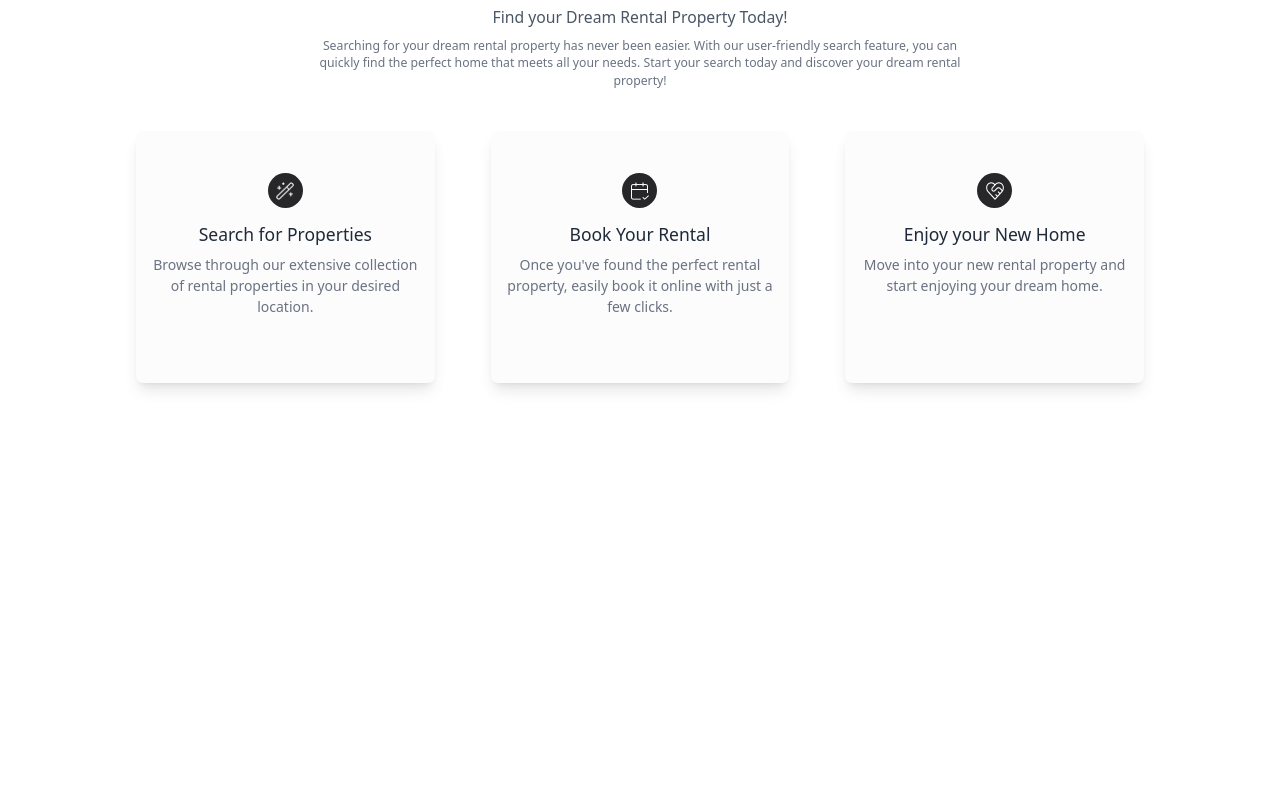
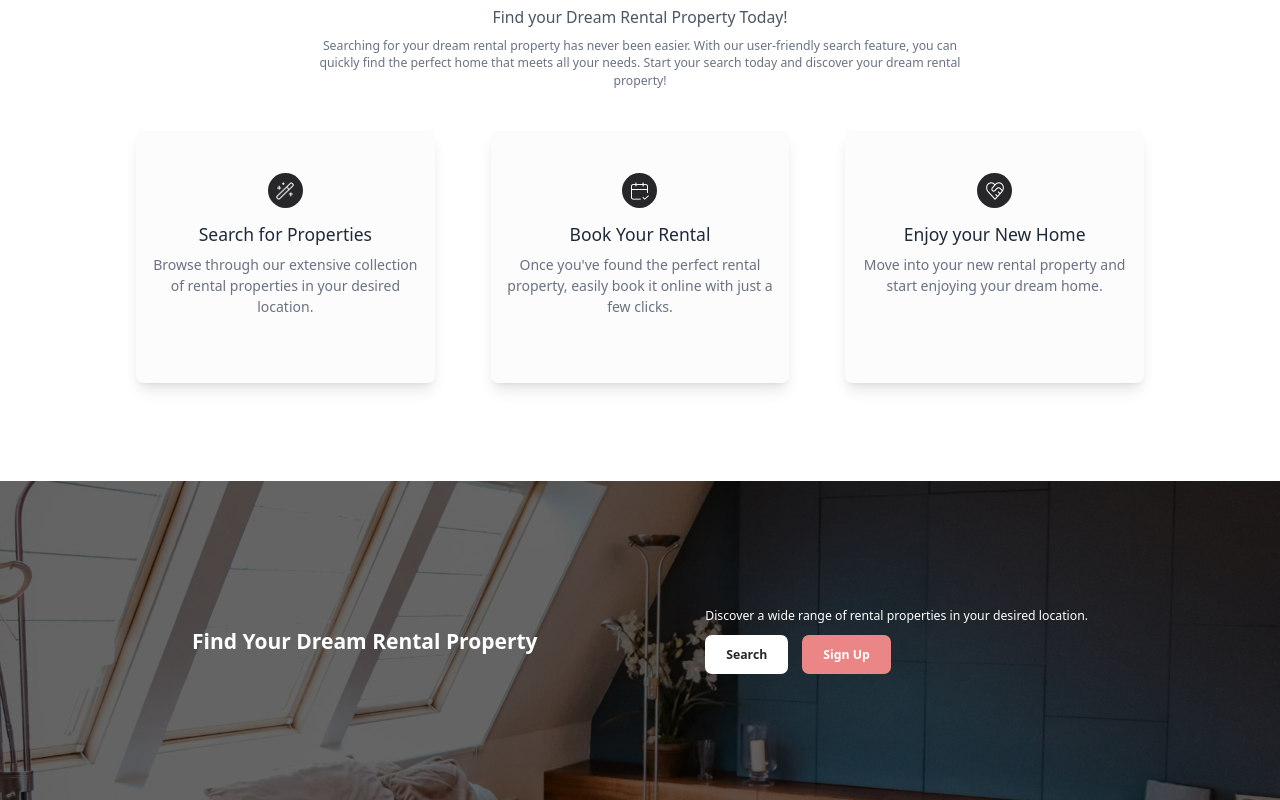
Before and after one commit to valeriy-developer/vh-estate, a Next.js app in the folder client/: page /landing in a window 1280 px wide. Shown: the part 1571-2371 px from the top of the page. Before the commit the page ends 2052 px from the top, so only its background shows below. Built offline with nearby package versions, Linux system fonts and the light colour scheme; no server answers.

Commit message:
feat: added call to action section

```diff
--- /dev/null
+++ b/client/src/app/(nondashboard)/landing/CallToActionSection.tsx
@@ -0,0 +1,54 @@
+"use client";
+
+import Image from "next/image";
+import { motion } from "framer-motion";
+import Link from "next/link";
+
+const CallToActionSection = () => {
+	return (
+		<div className="relative py-24">
+			<Image
+				src="/landing-call-to-action.jpg"
+				alt="Rentiful Search Section Background"
+				fill
+				className="object-cover"
+			/>
+			<div className="absolute inset-0 bg-black/60" />
+			<motion.div
+				initial={{ opacity: 0, y: 20 }}
+				transition={{ duration: 0.5 }}
+				whileInView={{ opacity: 1, y: 0 }}
+				viewport={{ once: true }}
+				className="relative max-w-4xl xl:max-w-6xl mx-auto px-6 sm:px-8 lg:px-12 xl:px-16 py-12">
+				<div className="flex flex-col md:flex-row justify-between items-center">
+					<div className="mb-6 md:mb-0 md:mr-10">
+						<h2 className="text-2xl font-bold text-white">
+							Find Your Dream Rental Property
+						</h2>
+					</div>
+					<div>
+						<p className="text-white mb-3">
+							Discover a wide range of rental properties in your desired
+							location.
+						</p>
+						<div className="flex justify-center md:justify-start gap-4">
+							<button
+								onClick={() => window.scrollTo({ top: 0, behavior: "smooth" })}
+								className="inline-block text-primary-700 bg-white rounded-lg px-6 py-3 font-semibold hover:bg-primary-500 hover:text-primary-50">
+								Search
+							</button>
+							<Link
+								href="/signup"
+								className="inline-block text-white bg-secondary-500 rounded-lg px-6 py-3 font-semibold hover:bg-secondary-600"
+								scroll={false}>
+								Sign Up
+							</Link>
+						</div>
+					</div>
+				</div>
+			</motion.div>
+		</div>
+	);
+};
+
+export default CallToActionSection;
--- a/client/src/app/(nondashboard)/landing/page.tsx
+++ b/client/src/app/(nondashboard)/landing/page.tsx
@@ -1,3 +1,4 @@
+import CallToActionSection from "./CallToActionSection";
 import DiscoverSection from "./DiscoverSection";
 import FeaturesSection from "./FeaturesSection";
 import HeroSection from "./HeroSection";
@@ -8,6 +9,7 @@
 			<HeroSection />
 			<FeaturesSection />
 			<DiscoverSection />
+			<CallToActionSection />
 		</div>
 	);
 };
```
